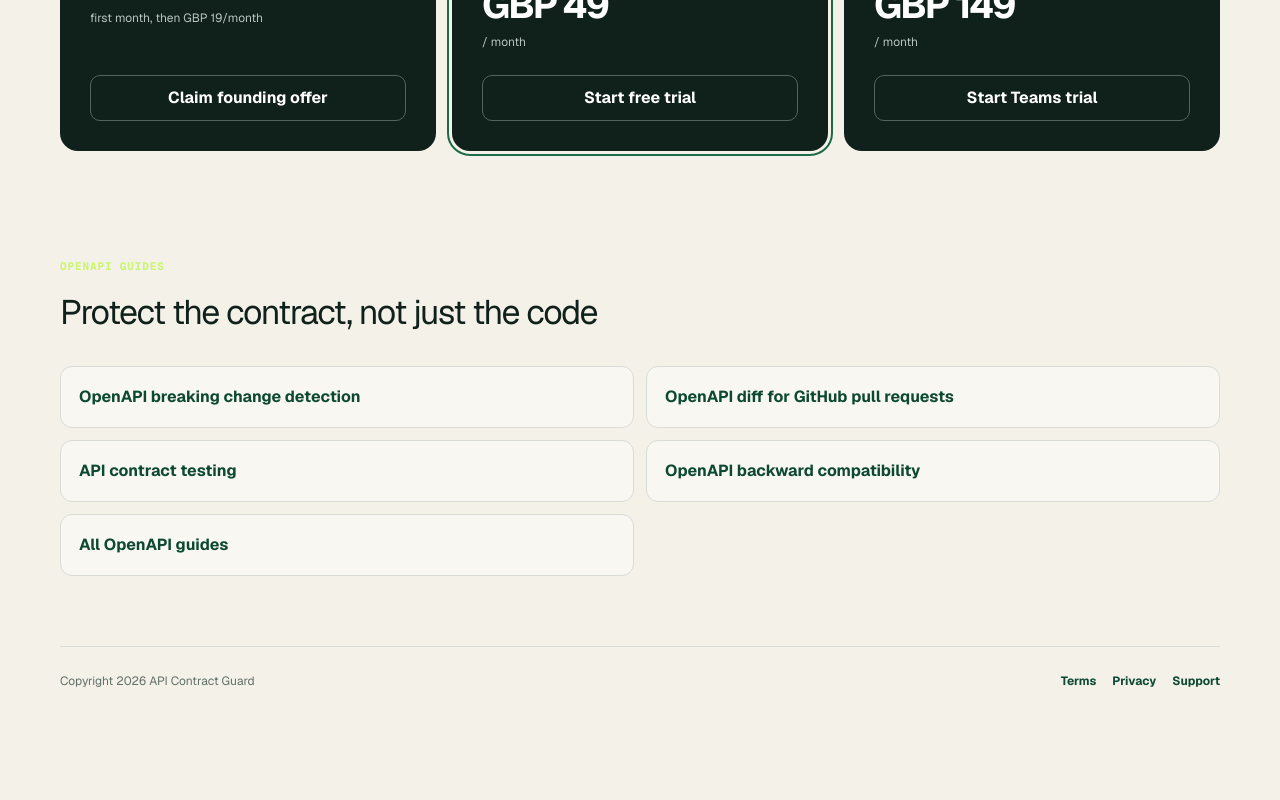
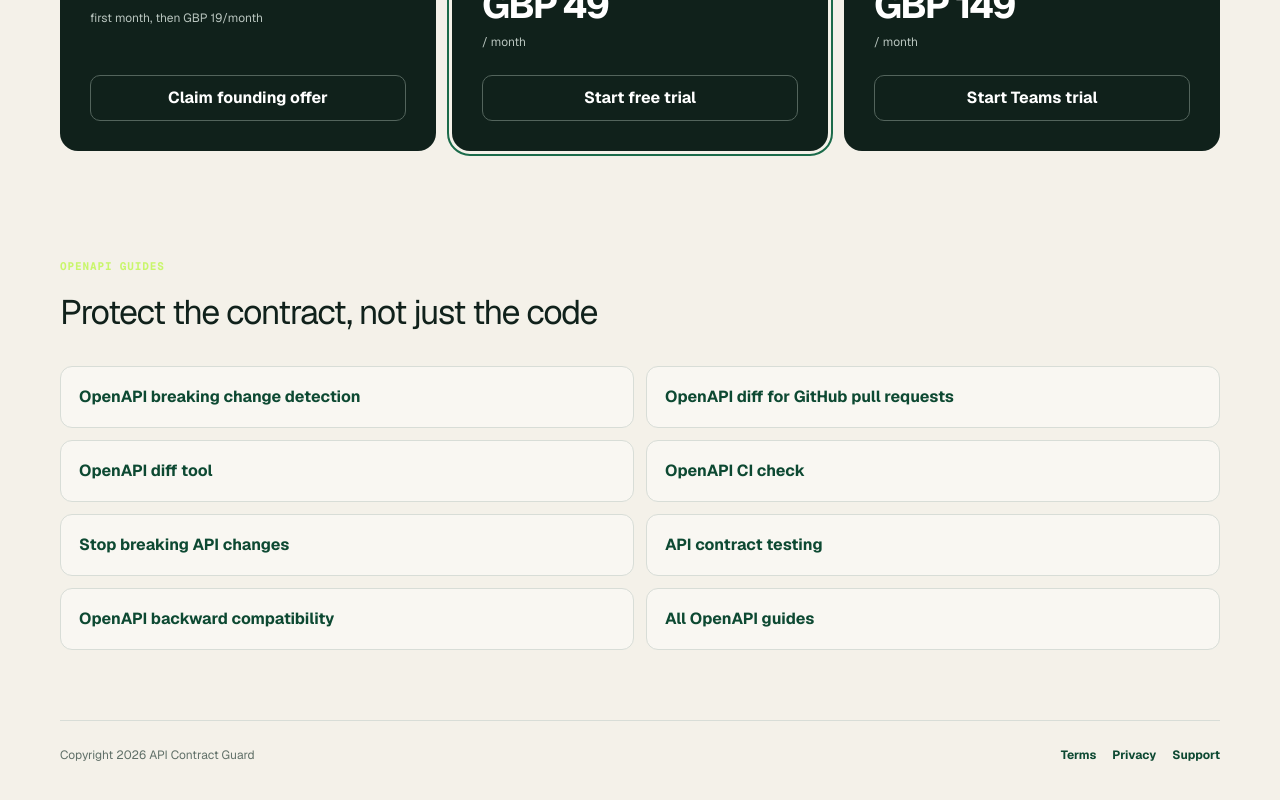
Before and after one commit to ptekspy/Money-Maker, a Next.js app in the folder apps/contractguard/: page / in a window 1280 px wide. Shown: the part 2602-3402 px from the top of the page. Before the commit the page ends 3328 px from the top, so only its background shows below. Built offline with nearby package versions, Linux system fonts and the light colour scheme.

Commit message:
Link new Contract Guard SEO pages from homepage

```diff
--- a/apps/contractguard/app/page.tsx
+++ b/apps/contractguard/app/page.tsx
@@ -242,6 +242,11 @@ export default function Home() {
           <a href="/openapi-diff-github-actions">
             OpenAPI diff for GitHub pull requests
           </a>
+          <a href="/openapi-diff-tool">OpenAPI diff tool</a>
+          <a href="/openapi-ci-check">OpenAPI CI check</a>
+          <a href="/stop-breaking-api-changes">
+            Stop breaking API changes
+          </a>
           <a href="/api-contract-testing">API contract testing</a>
           <a href="/openapi-backward-compatibility">
             OpenAPI backward compatibility
```
